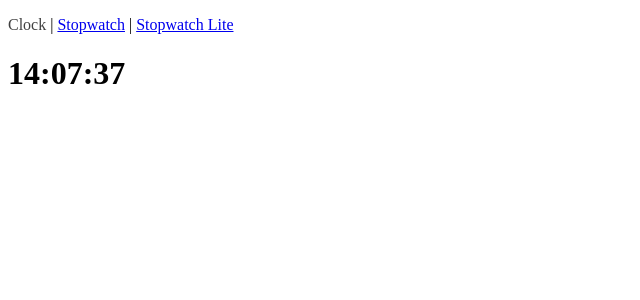
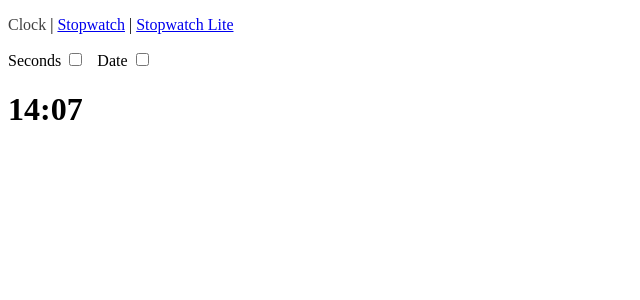
Before and after one commit to marklishman/angular-clock, an Angular app: page /#/clock in a window 1280 px wide. Shown: the top 300 px of the page, without its empty margins (0-640 px from the left). Built offline with nearby package versions, Linux system fonts and the light colour scheme.

Commit message:
Added date & seconds to clock

```diff
--- a/src/app/app.module.ts
+++ b/src/app/app.module.ts
@@ -7,6 +7,7 @@ import { AppRoutingModule } from './app-routing.module';
 import { StopwatchComponent } from './clock/stopwatch.component';
 import { StopwatchLiteComponent } from './clock/stopwatch-lite.component';
 import { StopwatchLiteParentComponent } from './clock/stopwatch-lite-parent.component';
+import { FormsModule } from '@angular/forms';
 
 
 @NgModule({
@@ -19,7 +20,8 @@ import { StopwatchLiteParentComponent } from './clock/stopwatch-lite-parent.comp
   ],
   imports: [
     AppRoutingModule,
-    BrowserModule
+    BrowserModule,
+    FormsModule
   ],
   providers: [],
   bootstrap: [AppComponent]
--- a/src/app/clock/clock.component.ts
+++ b/src/app/clock/clock.component.ts
@@ -3,11 +3,25 @@ import {Component, OnInit} from '@angular/core';
 @Component({
   selector: 'app-clock',
   template: `
-      <h1>{{date | date:'HH:mm:ss'}}</h1>
-  `
+    <label>Seconds
+      <input [(ngModel)]="showSeconds" type="checkbox">
+    </label>
+    <label>Date
+      <input [(ngModel)]="showDate" type="checkbox">
+    </label>
+    <h1>{{date | date: timeFormat}}</h1>
+    <h3 *ngIf="showDate">{{date | date: 'fullDate'}}</h3>
+  `,
+  styleUrls: ['./stopwatch.component.css']
 })
 export class ClockComponent implements OnInit {
   date: Date;
+  showSeconds: boolean;
+  showDate: boolean;
+
+  get timeFormat(): string {
+    return 'HH:mm' + (this.showSeconds ? ':ss' : '');
+  }
 
   ngOnInit(): void {
     setInterval(() => {
```
